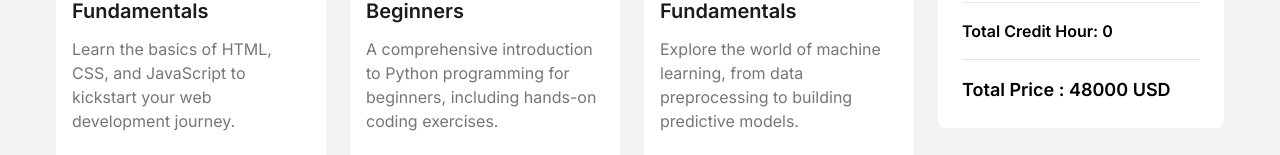
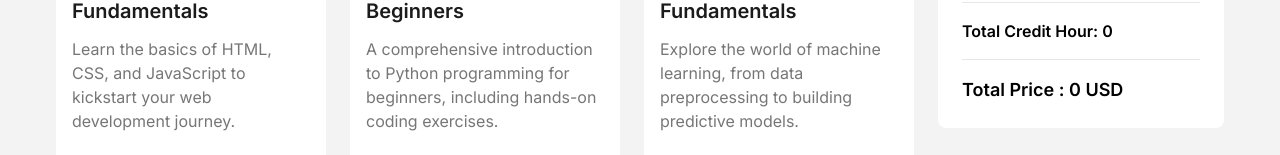
Before and after one commit to Morshed-17/course-register, a React (Vite) app: page / in a window 1280 px wide. Shown: the part 315-470 px from the top of the page. Built offline with nearby package versions, Linux system fonts and the light colour scheme.

Commit message:
total price state used in the cart component

```diff
--- a/src/App.jsx
+++ b/src/App.jsx
@@ -1,45 +1,50 @@
-import { useState } from 'react'
-import './App.css'
-import Header from './components/Header/Header'
-import Cards from './components/Cards/Cards'
-import Cart from './components/Cart/Cart'
+import { useState } from "react";
+import "./App.css";
+import Header from "./components/Header/Header";
+import Cards from "./components/Cards/Cards";
+import Cart from "./components/Cart/Cart";
 
 function App() {
-  const [selectedCourses, setSelectedCourses] = useState([])
-  const [remaining, setRemaining] = useState(0)
-  const [totalCredit, setTotalCredit] = useState(0)
+  const [selectedCourses, setSelectedCourses] = useState([]);
+  const [remaining, setRemaining] = useState(0);
+  const [totalCredit, setTotalCredit] = useState(0);
+  const [totalPrice, setTotalPrice] = useState(0);
   const handleSelect = (card) => {
-      let countCredit = card.credit
-      let isExist = selectedCourses.find(item => item.id === card.id)
-      if(isExist) {
-       return alert('Already added')
-      }else{
-        selectedCourses.forEach(() => {
-          countCredit += totalCredit
-        } )
-        if(countCredit > 20){
-         return alert('Your credit limit reached')
-        }else{
-
-          setTotalCredit(countCredit)
-          setRemaining(20 - countCredit)
-          setSelectedCourses([...selectedCourses, card])
-        }
-
+    let countCredit = card.credit;
+    let countPrice = card.price;
+    let isExist = selectedCourses.find((item) => item.id === card.id);
+    if (isExist) {
+      return alert("Already added");
+    } else {
+      selectedCourses.forEach(() => {
+        countCredit += totalCredit;
+        countPrice += totalPrice
+      });
+      if (countCredit > 20) {
+        return alert("Your credit limit reached");
+      } else {
+        setTotalPrice(countPrice)
+        setTotalCredit(countCredit);
+        setRemaining(20 - countCredit);
+        setSelectedCourses([...selectedCourses, card]);
       }
-
-
-  }
+    }
+  };
 
   return (
-    <div className='max-w-[1440px] mx-auto px-14'>
-          <Header></Header>
-          <div className='md:flex gap-6'>
-            <Cards handleSelect={handleSelect}></Cards>
-            <Cart selectedCourses={selectedCourses} totalCredit={totalCredit} remaining={remaining}></Cart>
-          </div>
+    <div className="max-w-[1440px] mx-auto px-14">
+      <Header></Header>
+      <div className="md:flex gap-6">
+        <Cards handleSelect={handleSelect}></Cards>
+        <Cart
+          selectedCourses={selectedCourses}
+          totalCredit={totalCredit}
+          remaining={remaining}
+          totalPrice={totalPrice}
+        ></Cart>
+      </div>
     </div>
-  )
+  );
 }
 
-export default App
+export default App;
--- a/src/components/Cart/Cart.jsx
+++ b/src/components/Cart/Cart.jsx
@@ -1,7 +1,7 @@
 import PropTypes from "prop-types";
 import Selected from "./Selected";
 
-const Cart = ({ selectedCourses, totalCredit,remaining }) => {
+const Cart = ({ selectedCourses, totalCredit,remaining, totalPrice }) => {
   return (
     <div className="md:w-[25%]">
       <div className="rounded-lg  p-6 bg-white">
@@ -22,7 +22,7 @@ const Cart = ({ selectedCourses, totalCredit,remaining }) => {
         <hr className="mt-6 mb-4" />
         <h4 className="font-semibold">Total Credit Hour: {totalCredit}</h4>
         <hr className="my-4" />
-        <h3 className="text-lg font-semibold">Total Price : 48000 USD</h3>
+        <h3 className="text-lg font-semibold">Total Price : {totalPrice} USD</h3>
       </div>
     </div>
   );
@@ -30,7 +30,9 @@ const Cart = ({ selectedCourses, totalCredit,remaining }) => {
 
 Cart.propTypes = {
   selectedCourses: PropTypes.array,
-  totalCredit: PropTypes.number
+  totalCredit: PropTypes.number,
+  remaining: PropTypes.number,
+  totalPrice: PropTypes.number
 };
 
 export default Cart;
```
